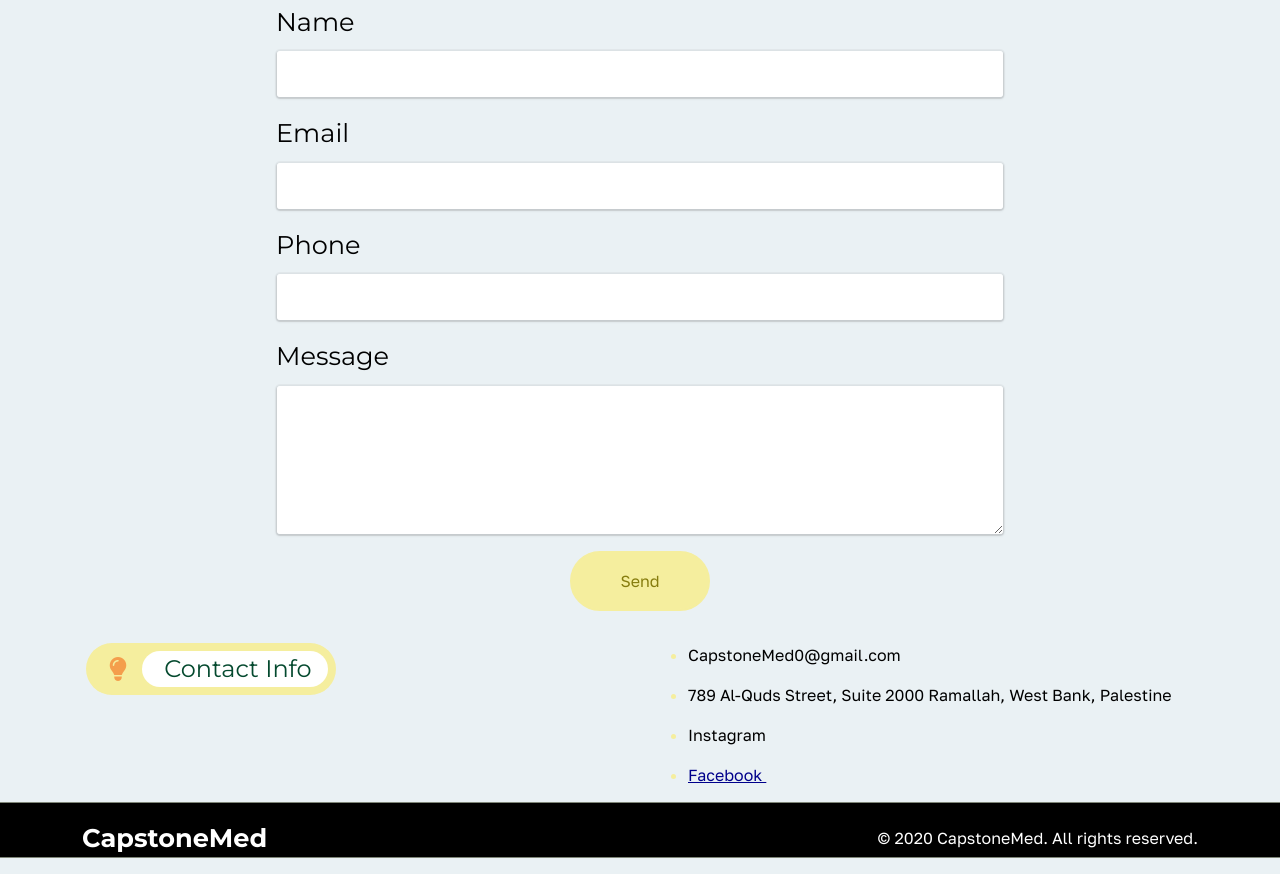
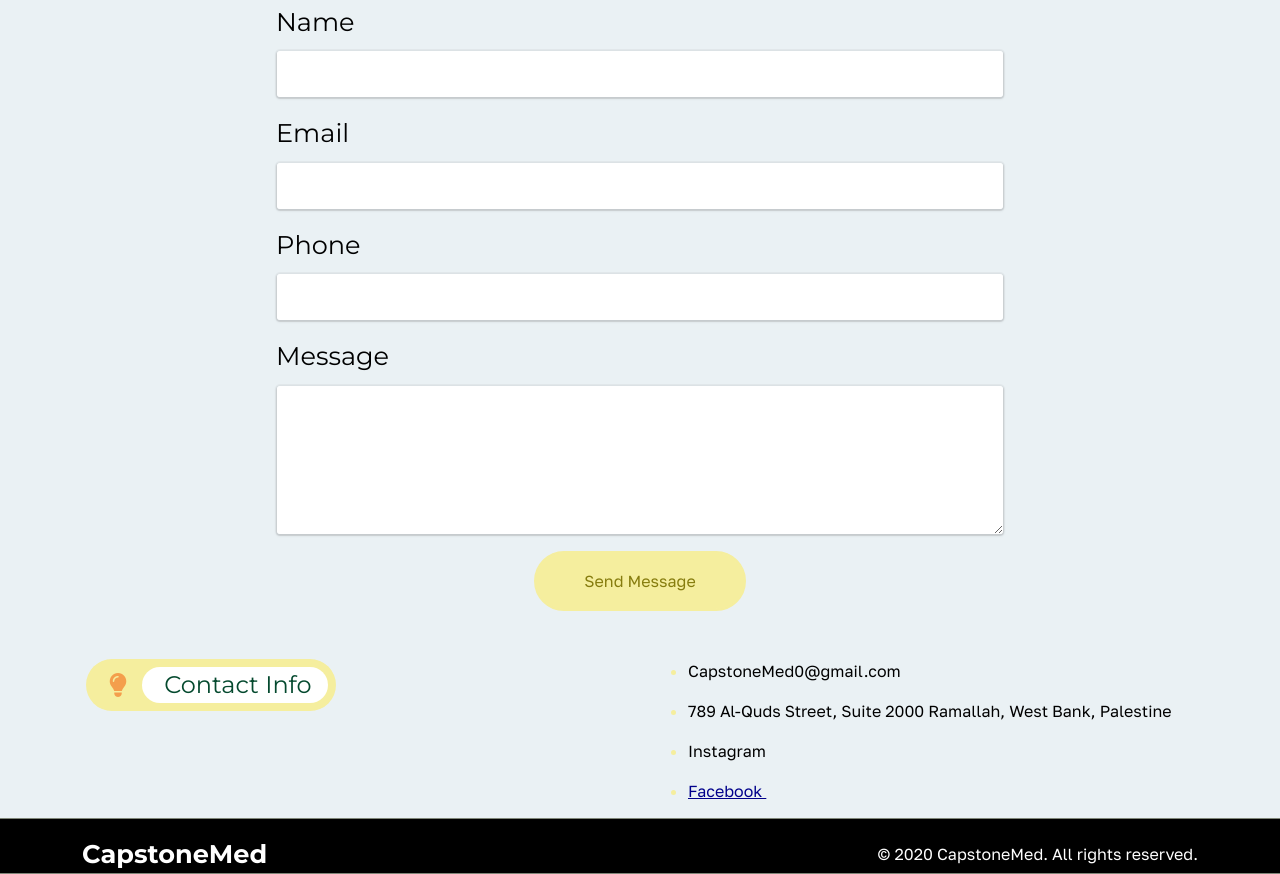
Before and after one commit to MuathHassoun/CapMed, a website built with webpack: page public/index.html in a window 1280 px wide. Shown: the part 6461-7335 px from the top of the page. Built offline with nearby package versions, Linux system fonts and the light colour scheme; a web font is replaced by a local one.

Commit message:
Edit submit action!

```diff
--- a/public/index.html
+++ b/public/index.html
@@ -308,8 +308,9 @@
                 <textarea name="message" data-form-field="message" class="form-control display-7" id="message-contact-form-2-uQJbAg6VnT"></textarea>
               </div>
               <div class="col-auto">
-                <button type="submit" class="w-100 btn btn-primary display-4">Send</button>
+                <button type="submit" class="w-100 btn btn-primary display-4">Send Message</button>
               </div>
+              <div id="form-response" class="mt-3"></div>
             </div>
           </form>
         </div>
```
